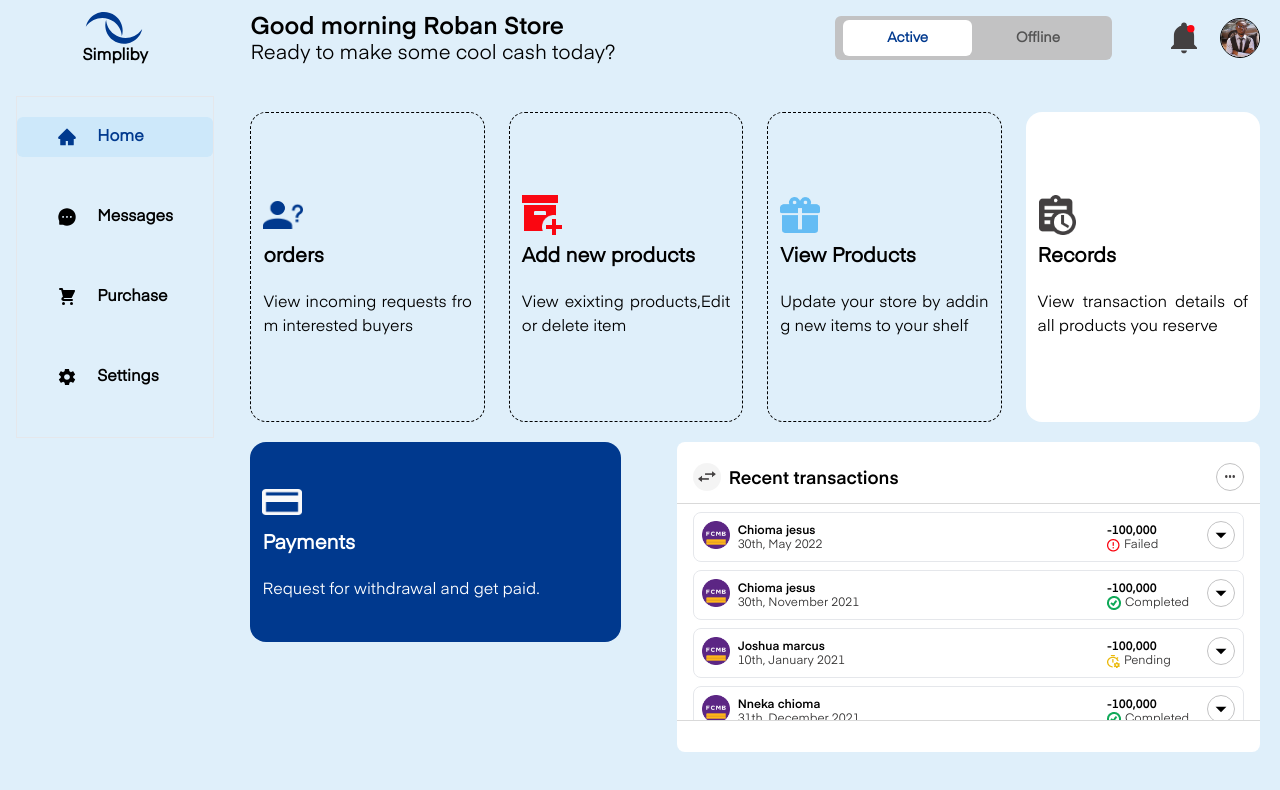
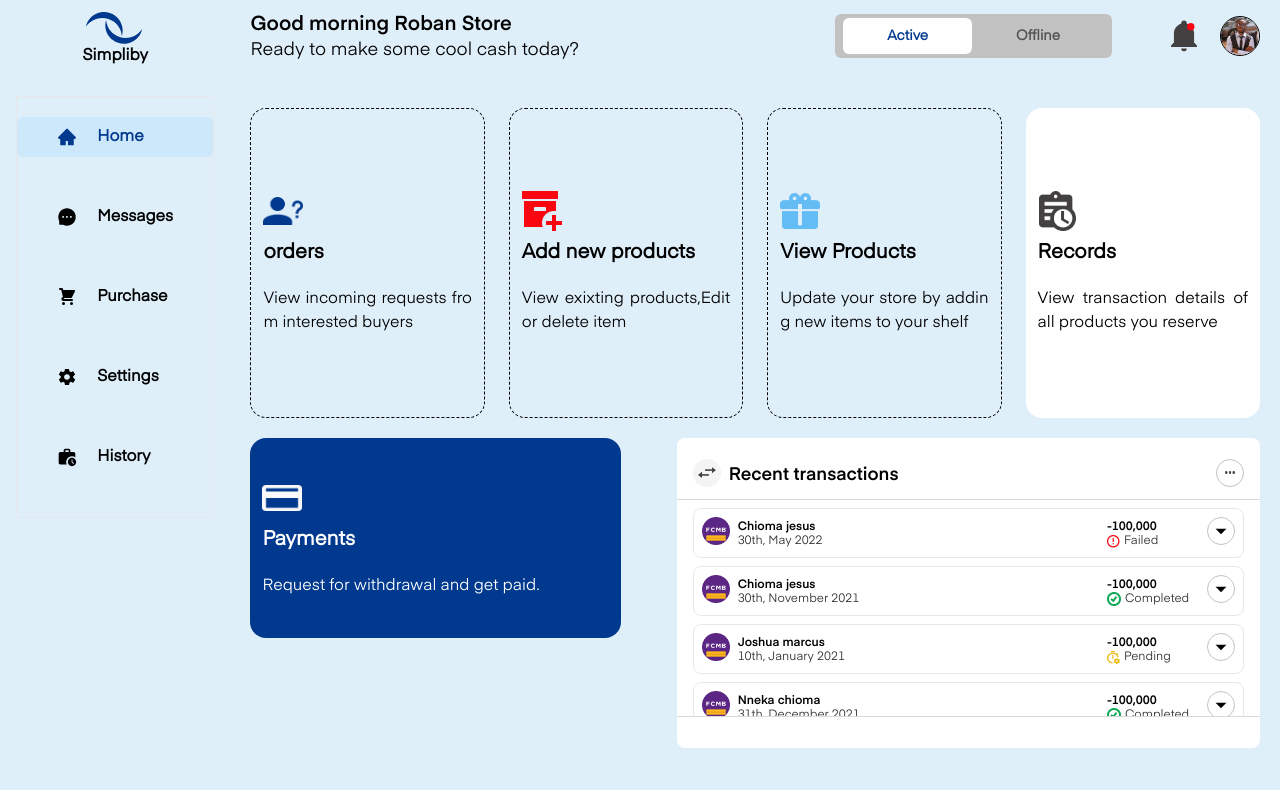
Before and after one commit to Keltalz-by/Simpliby_web, a React (Vite) app in the folder Client/: page /dashboard/dashboard in a window 1280 px wide. Shown: the top 790 px of the page. Built offline with nearby package versions, Linux system fonts and the light colour scheme.

Commit message:
feat:made some changes

```diff
--- a/Client/src/App.jsx
+++ b/Client/src/App.jsx
@@ -9,6 +9,7 @@ import Message from "./pages/Message";
 import Setting from "./pages/Settings";
 import Purchase from "./pages/Purchase";
 import Sidebar from "./components/Sidebar";
+import History from "./pages/History";
 import ProtectedLayout from "./components/ProtectedLayout";
 
 function App() {
@@ -23,6 +24,7 @@ function App() {
         <Route path="messages" element={<Message />} />
         <Route path="purchase" element={<Purchase />} />
         <Route path="settings" element={<Setting />} />
+        <Route path="history" element={<History />} />
       </Route>
     </Routes>
   );
--- a/Client/src/components/Sidebar.jsx
+++ b/Client/src/components/Sidebar.jsx
@@ -3,6 +3,7 @@ import { Link } from "react-router-dom";
 import { AiFillHome, AiFillMessage } from "react-icons/ai";
 import { HiShoppingCart } from "react-icons/hi";
 import { IoMdSettings } from "react-icons/io";
+import { MdWorkHistory } from "react-icons/md";
 
 const Sidebar = () => {
   const [active, setActive] = useState("home");
@@ -31,6 +32,11 @@ const Sidebar = () => {
       link: "settings",
       name: "settings",
       icon: <IoMdSettings className="w-5 h-5 hover:text-[#00398E]" />,
+    },
+    {
+      link: "history",
+      name: "history",
+      icon: <MdWorkHistory className="w-5 h-5 hover:text-[#00398E]" />,
     },
   ];
 
--- /dev/null
+++ b/Client/src/pages/History/index.jsx
@@ -0,0 +1,7 @@
+import React from "react";
+
+const History = () => {
+  return <div>index</div>;
+};
+
+export default History;
--- a/Client/src/pages/dashBoard/index.jsx
+++ b/Client/src/pages/dashBoard/index.jsx
@@ -8,8 +8,8 @@ const Dashboard = () => {
     <section className="bg-[#dfeffa] flex flex-col gap-3 h-screen overflow-hidden font-ERegular py-2 px-5 ">
       <header className="flex justify-between items-center mb-8">
         <div>
-          <h2 className="text-2xl font-Esemi">Good morning Roban Store</h2>
-          <p className="text-xl font-ERegular">
+          <h2 className="text-xl font-Esemi">Good morning Roban Store</h2>
+          <p className="text-lg font-ERegular">
             Ready to make some cool cash today?
           </p>
         </div>
```
